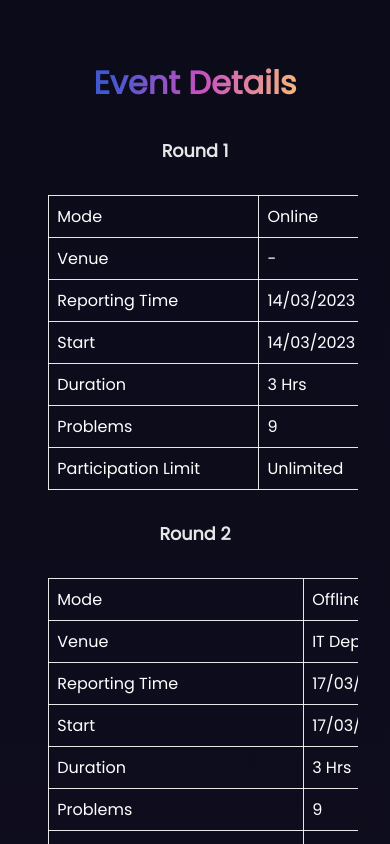
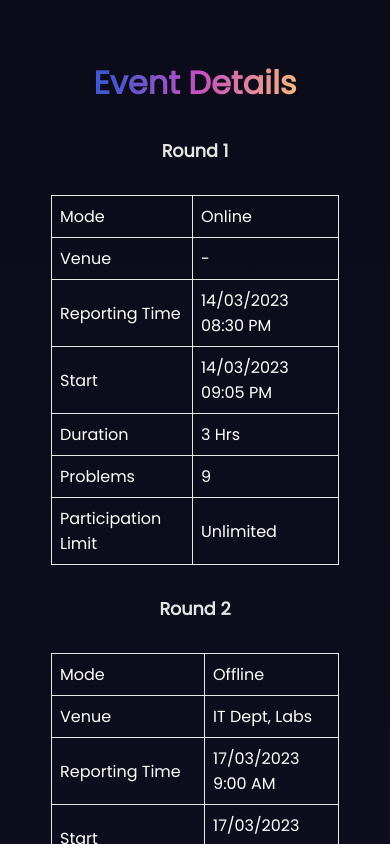
Before and after one commit to nsccpccoe/nscc-frontend, a Next.js app: page /events/codewars in a window 390 px wide. Shown: the part 960-1804 px from the top of the page. Built offline with nearby package versions, Linux system fonts and the light colour scheme; no server answers.

Commit message:
fix: mobile view event details table (#110)

```diff
--- a/Components/PraxisPage/EventDetails.module.css
+++ b/Components/PraxisPage/EventDetails.module.css
@@ -21,6 +21,7 @@
     -webkit-background-clip: text;
     -webkit-text-fill-color: transparent;
     background-clip: text;
+    text-align: center;
   }
 
   /*
@@ -112,11 +113,11 @@
 
   @media (max-width: 715px) {
     .round {
-      align-items: start;
+      /* align-items: start; */
     }
 
     .round table {
-      width: 38rem;
+      width: 30rem;
     }
 
     .round th,
@@ -154,3 +155,26 @@
       line-height: 3rem;
     }
   }
+
+
+  @media (max-width: 592px) {
+    .round table {
+      width: 23rem;
+    }
+  }
+
+  @media (max-width: 466px) {
+    .round table {
+      width: 18rem;
+    }
+  }
+
+  @media (max-width: 354px) {
+    .round {
+      align-items: start;
+    }
+
+    .round table {
+      width: 18rem;
+    }
+  }
```
